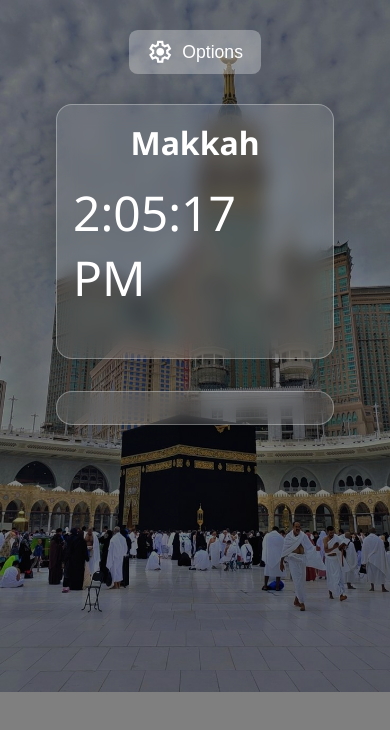
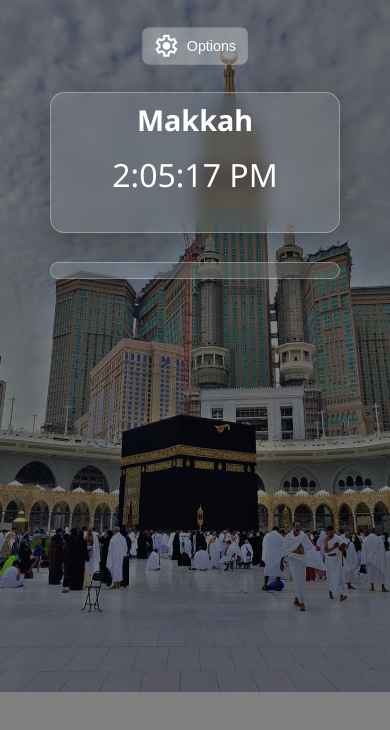
Before and after one commit to hibahdesu/Prayer-Times-App, a website: page index.html in a window 390 px wide. Drawn offline with nearby package versions, Linux system fonts and the light colour scheme; no server answers.

Commit message:
Add the style for small dev

```diff
--- a/styles.css
+++ b/styles.css
@@ -250,9 +250,6 @@ input[type="date"]::-webkit-calendar-picker-indicator {
     background-position: right 0.7em center;
     background-size: 1em;
 }
-
-
-/* When the select menu is clicked or focused */
 .city:focus {
     /* background-color: var(--primary-color); */
     color: var(--secondary-color);
@@ -262,7 +259,11 @@ input[type="date"]::-webkit-calendar-picker-indicator {
 .time {
     font-size: 3rem;
 }
-@media (min-width: 800px) {
+
+.hidden {
+    display: none;
+}
+@media (min-width: 850px) {
     .cards-container {
     flex-direction: row;
     flex-wrap: wrap;
@@ -273,6 +274,43 @@ input[type="date"]::-webkit-calendar-picker-indicator {
   }
 }
 
-.hidden {
-    display: none;
+@media (max-width: 500px) {
+    body {
+        font-size: 0.9rem;
+        padding: 0.5em;
+    }
+
+    .wrapper,
+    .container,
+    .header-container,
+    .cards-container,
+    .card,
+    .nav-selection {
+        padding: 0.5em 1em;
+    }
+
+    .card-header h1, .card-body h1 {
+        font-size: 1.2rem;
+    }
+
+    .time {
+        font-size: 2rem;
+    }
+
+    .city,
+    .date-picker {
+        font-size: 1em;
+        padding: 0.4em;
+    }
+
+    .toggle-button,
+    .close-btn {
+        font-size: 0.9em;
+        padding: 0.4em 0.8em;
+    }
+
+    .nav-selection {
+        width: 90%;
+        padding: 1em;
+    }
 }
```
